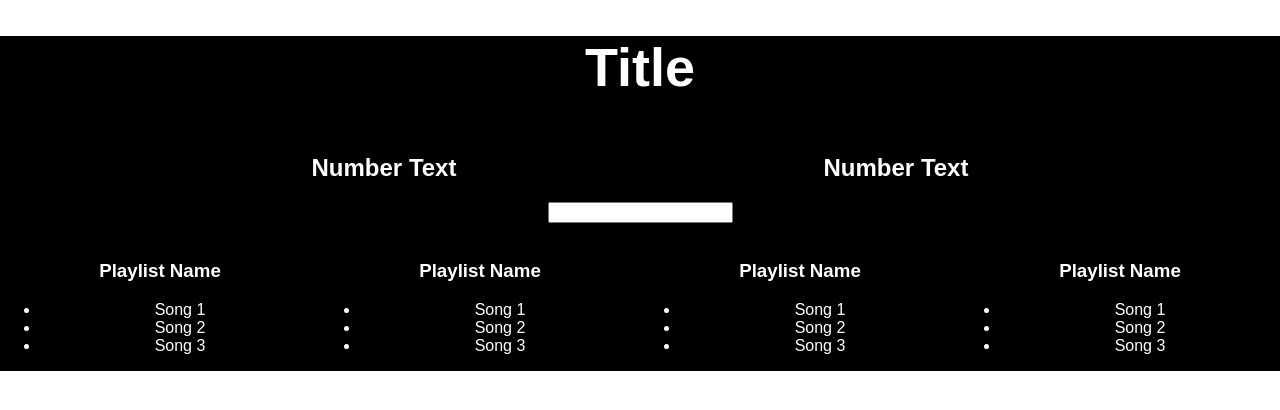
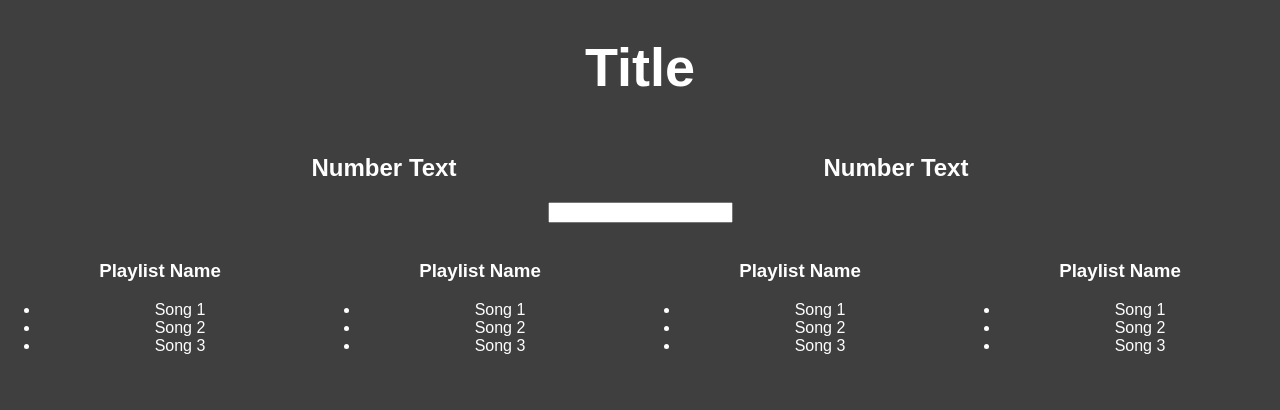
Before and after one commit to bennyjekel/playlists-by-benny, a React (Create React App) app: page / in a window 1280 px wide. Shown: the top 410 px of the page. Built offline with nearby package versions, Linux system fonts and the light colour scheme.

Commit message:
Background color change

```diff
--- a/src/App.css
+++ b/src/App.css
@@ -1,6 +1,10 @@
 .App {
   text-align: center;
-  background-color:#000;
+
+}
+
+html, body{
+  background-color:rgb(63, 63, 63);
 }
 
 .App-logo {
```
